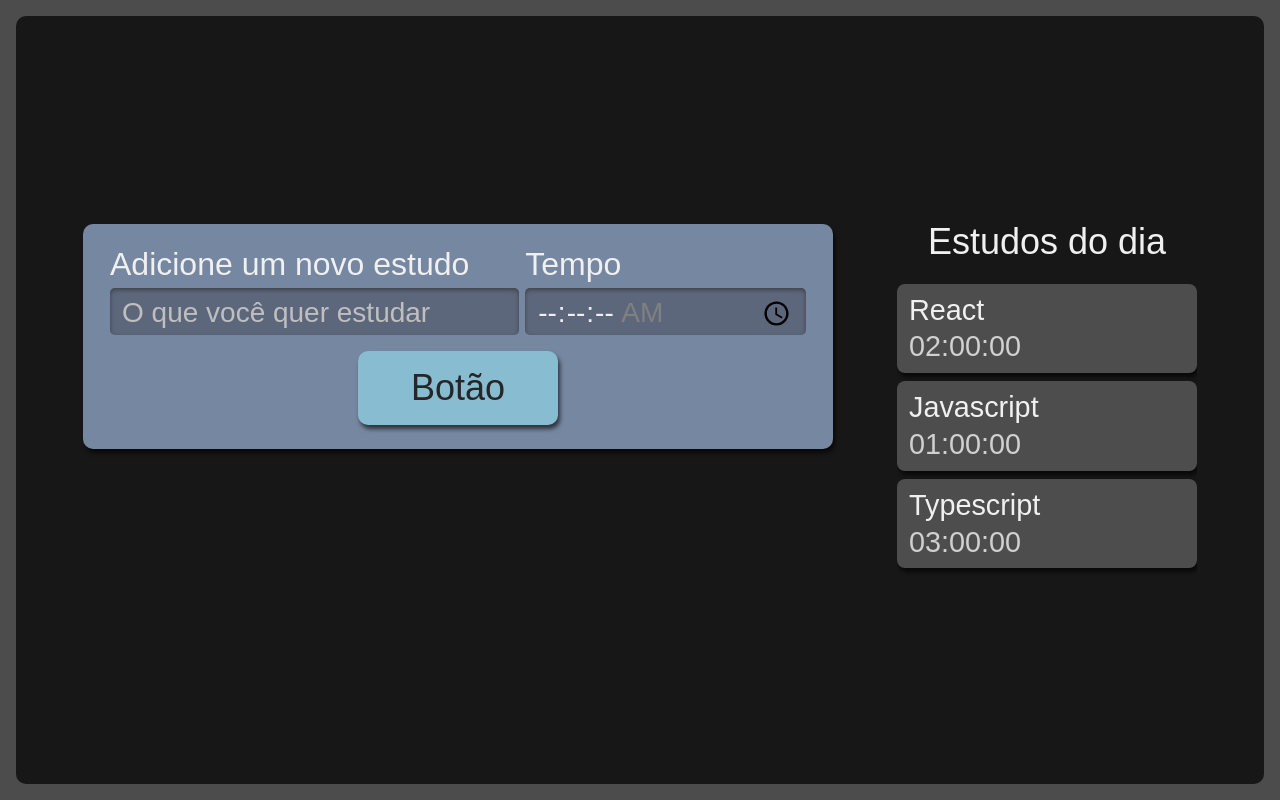
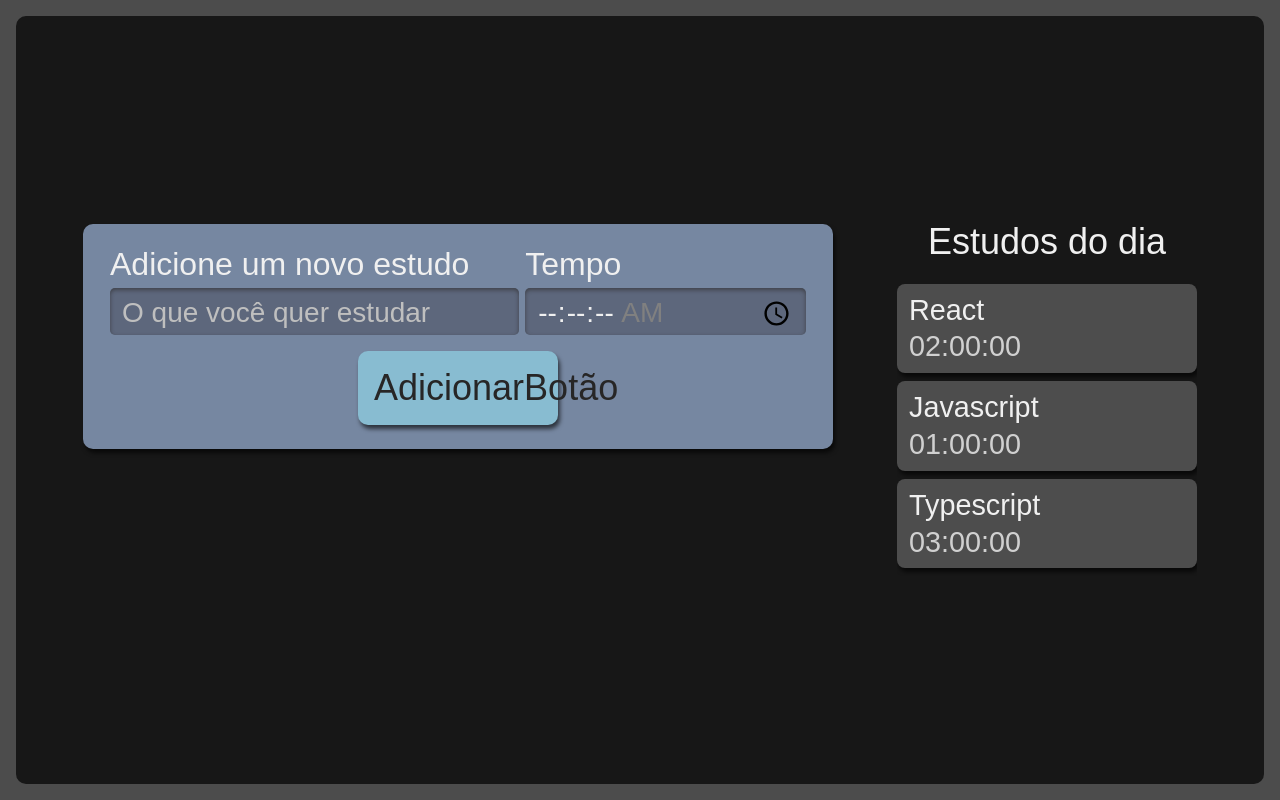
Before and after one commit to lu150ml/react_app_study, a React (Create React App) app: page / in a window 1280 px wide. Built offline with nearby package versions, Linux system fonts and the light colour scheme.

Commit message:
asubindo tudo msm com bug na propriedade pois vou ter que formatar

```diff
--- a/src/components/Botao/index.tsx
+++ b/src/components/Botao/index.tsx
@@ -1,10 +1,11 @@
 import React from 'react';
 import style from './Botao.module.scss';
 
-class Botao extends React.Component {
+class Botao extends React.Component{
   render() {
     return (
       <button className={style.botao}>
+        {this.props.children}
         Botão
       </button>
     )
--- a/src/components/Formulario/index.tsx
+++ b/src/components/Formulario/index.tsx
@@ -32,7 +32,9 @@
             required
           />
         </div>
-        <Botao />
+        <Botao>
+          Adicionar
+        </Botao>
       </form>
     )
   }
--- a/src/componets/botao/botao/index.tsx
+++ b/src/componets/botao/botao/index.tsx
@@ -1,11 +1,11 @@
 import  React from 'react';
 import './style.scss'
 
-class Botao  extends React.Component{
+class Botao  extends React.Component<{ texto: string }>{
     render () {
         return(
         <button className='botao'>
-            Botão
+            {this.props.texto}
         </button>
         )
 }
```
